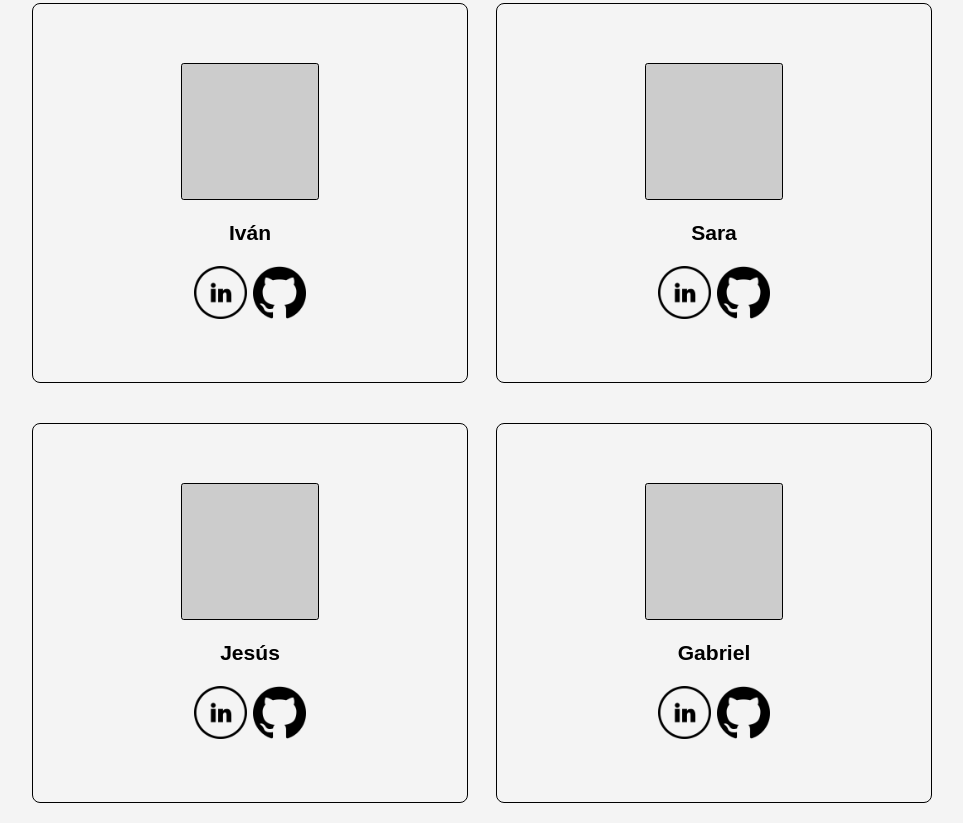
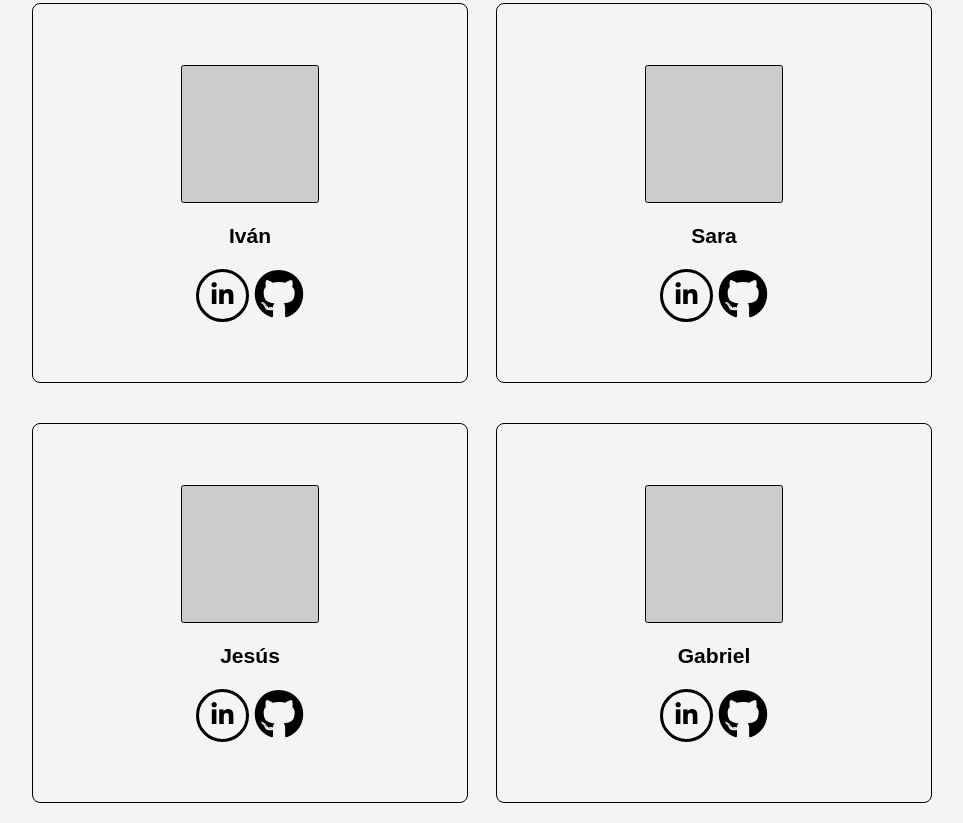
Before and after one commit to Ivanlr96/flexDev, a plain HTML site: page myCrew.html in a window 1280 px wide. Shown: the part 446-1269 px from the top of the page, without its empty margins (158-1121 px from the left). Drawn offline with Linux system fonts and the light colour scheme.

Commit message:
añadido fontawesome

```diff
--- a/myCrew.html
+++ b/myCrew.html
@@ -5,6 +5,7 @@
     <meta name="viewport" content="width=device-width, initial-scale=1.0">
     <link rel="stylesheet" href="style.css">
     <link rel="icon" type="image/svg" href="favicon.svg">
+    <link rel="stylesheet" href="https://cdnjs.cloudflare.com/ajax/libs/font-awesome/6.5.0/css/all.min.css">
     <title>My crew</title>
 </head>
 
@@ -28,39 +29,44 @@
                     <div class="card">
                         <a href="plantilla/ivan.html"><div class="foto"></div></a>
                         <h3>Iván</h3>
-                        <div>
-                    <a href="https://www.google.com/" target="_blank"><img src="/assets/image.png"></a>
-                    <a href="https://github.com/Ivanlr96/" target="_blank"><img src="/assets/github-logo.png"></a>
-                </div>
-                </div>
+                        <div class="card-logos">
+                            <a href="https://www.google.com/" class="card-ln" target="_blank"><i class="fa-brands fa-linkedin-in"></i></a>
+                            <a href="https://github.com/Ivanlr96/" class="card-gh" target="_blank"><i class="fa-brands fa-github"></i></a>
+                        </div>
+                    </div>
+
                     <div class="card">
                         <a href="/plantilla/sara.html"><div class="foto"></div></a>
                         <h3>Sara</h3>
-                        <div>
-                        <a href="https://www.linkedin.com/in/saravazquezlopez/" target="_blank"><img src="/assets/image.png"> </a>
-                        <a href="https://github.com/sara-vazquez" target="_blank"><img src="/assets/github-logo.png"></a>
+                        <div class="card-logos">
+                            <a href="https://www.linkedin.com/in/saravazquezlopez/" class="card-ln" target="_blank"><i class="fa-brands fa-linkedin-in"></i></a>
+                            <a href="https://github.com/sara-vazquez" class="card-gh" target="_blank"><i class="fa-brands fa-github"></i></a>
+                        </div>
                     </div>
-                    </div>
+
                     <div class="card">
                         <a href="/plantilla/jesus.html"><div class="foto"></div></a>
+                        <h3>Jesús</h3>
+                        <div class="card-logos">
+                            <a href="https://www.linkedin.com/in/jesusmartinber/" class="card-ln" target="_blank"><i class="fa-brands fa-linkedin-in"></i></a>
+                            <a href="https://github.com/jemb4" class="card-gh" target="_blank"><i class="fa-brands fa-github"></i></a>
+                        </div>
+                    </div>
 
-                        <h3>Jesús</h3>
-                        <div>
-                            <a href="https://www.linkedin.com/in/jesusmartinber/" target="_blank"><img src="/assets/image.png"> </a>
-                            <a href="https://github.com/jemb4" target="_blank"><img src="/assets/github-logo.png"></a>
-                        </div>
-
-                    </div>
                     <div class="card">
                         <a href="/plantilla/gabriel.html"><div class="foto"></div></a>
                         <h3>Gabriel</h3>
-                        <div>
-                            <a href="https://www.linkedin.com/in/gabrielmijares/" target="_blank"><img src="/assets/image.png"> </a>
-                            <a href="https://github.com/gabrielml" target="_blank"><img src="/assets/github-logo.png"></a>
+                        <div class="card-logos">
+                            <a href="https://www.linkedin.com/in/gabrielmijares/" class="card-ln" target="_blank"><i class="fa-brands fa-linkedin-in"></i></a>
+                            <a href="https://github.com/gabrielml" class="card-gh" target="_blank"><i class="fa-brands fa-github"></i></a>
                         </div>
                     </div>
             </section>
         </main>
 
+        <footer>
+
+        </footer>
+
 </body>
 </html>
--- a/style.css
+++ b/style.css
@@ -116,12 +116,46 @@ header button {
     background-color: #ccc;
     border-radius: 2%;
 }
+
 .card img {
     width: 15%;
     height: auto;
-  transition: 0.4s ease;
+    transition: 0.4s ease;
+}
 
+/* Iconos */
+.card-logos{
+    display: flex;
+    justify-content: center;
+    gap: 5px;
 }
+
+.card-ln{
+    display: inline-flex;
+    align-items: center;
+    justify-content: center;
+    width: 47px;
+    height: 47px;
+    border: solid 3px black;
+    border-radius: 50%;
+    color: black;
+    font-size: 25px;
+    transition: 0.4s ease;
+}
+
+.card-gh{
+    display: inline-flex;
+    align-items: center;
+    justify-content: center;
+    width: 50px;
+    height: 50px;
+    border-radius: 50%;
+    color: black;
+    font-size: 50px;
+    transition: 0.4s ease;
+}
+
+/* Iconos */
 
 a {
     text-decoration: none;
@@ -152,3 +186,7 @@ a {
 .card img:hover {
     scale: 1.1;
 }
+
+.card-ln:hover, .card-gh:hover {
+    scale: 1.1;
+}
```
